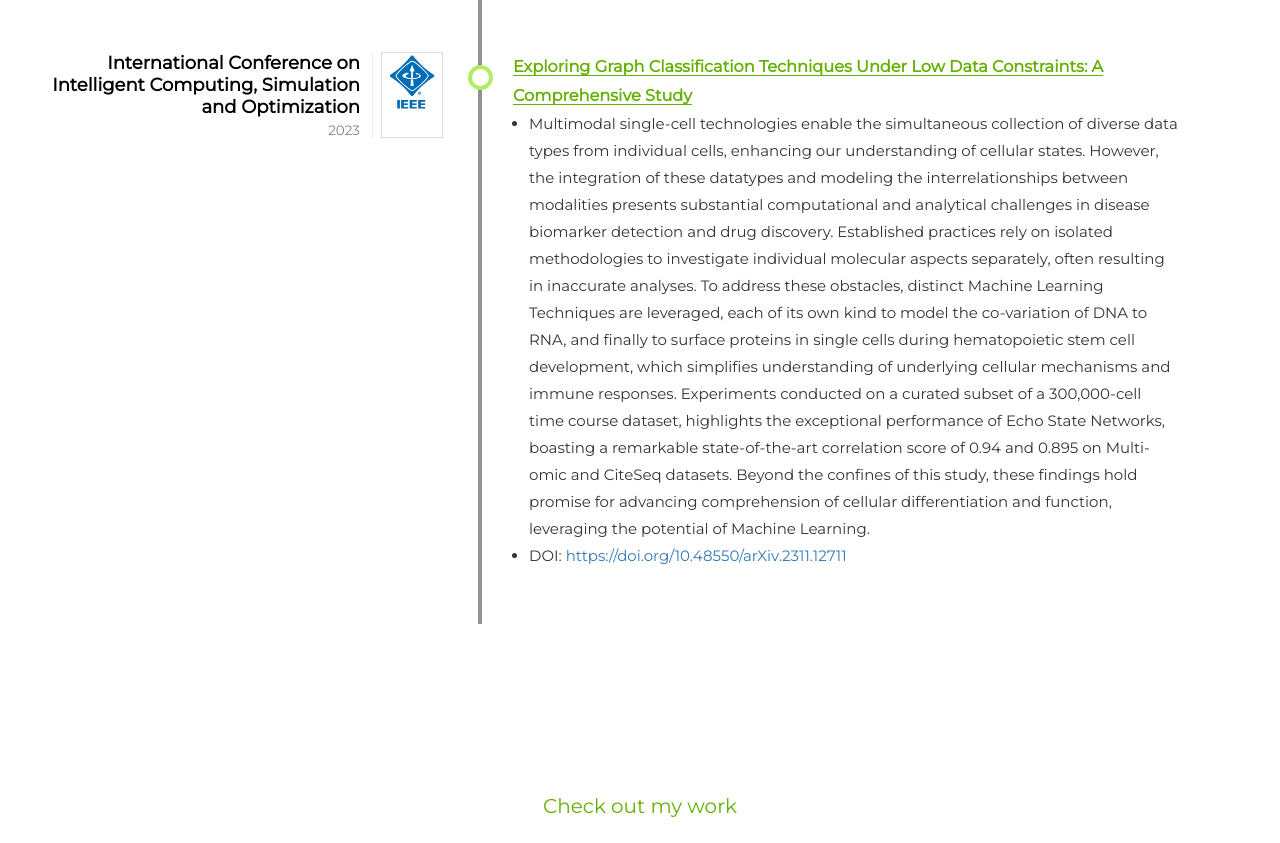
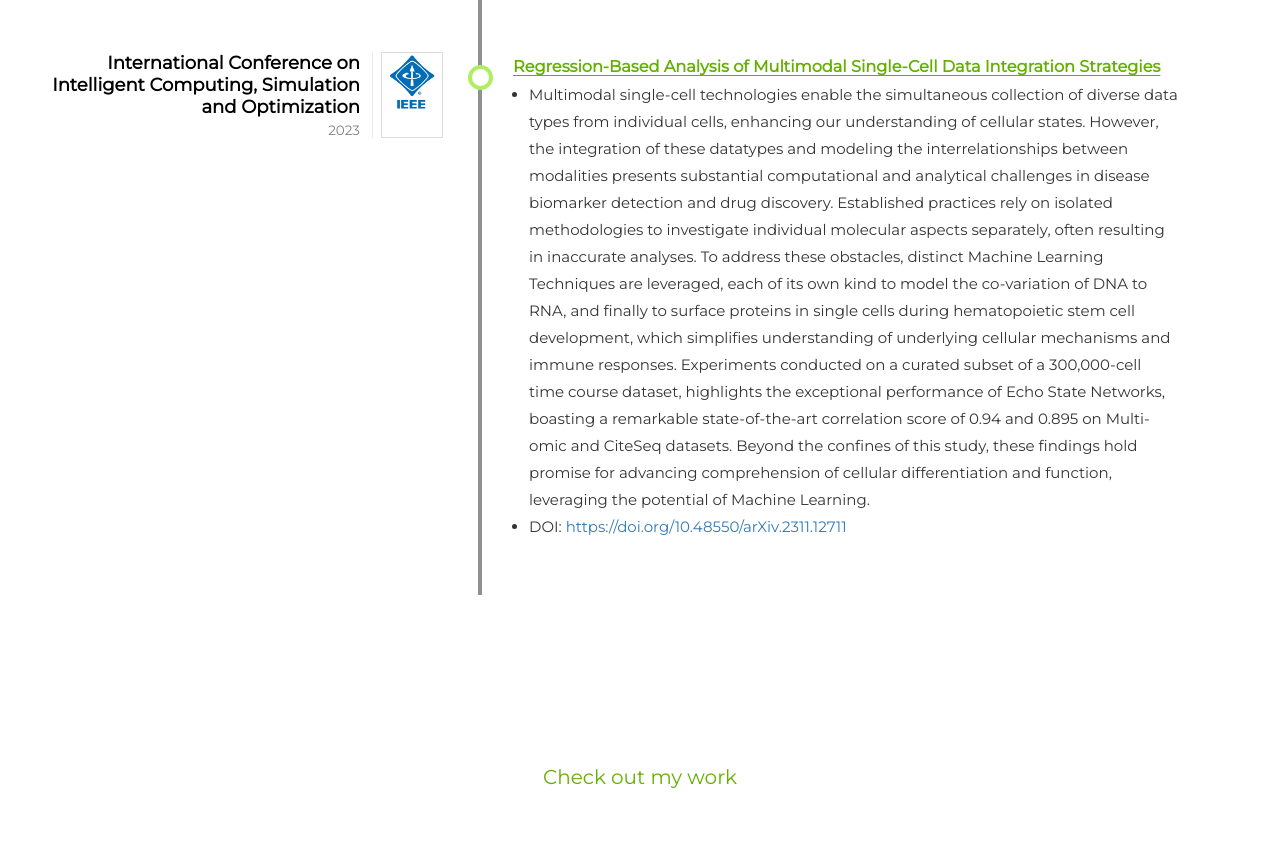
Before and after one commit to bhavya092/Portfolio, a plain HTML site: page index.html in a window 1280 px wide. Shown: the part 6533-7376 px from the top of the page. Drawn offline with nearby package versions, Linux system fonts and the light colour scheme; files whose address does not match are found by name.

Commit message:
update publiocations

```diff
--- a/index.html
+++ b/index.html
@@ -791,8 +791,8 @@
 
           <div class="body">
             <div style="color: #64b000 !important" class="body-title">
-              Exploring Graph Classification Techniques Under Low Data
-              Constraints: A Comprehensive Study
+              Regression-Based Analysis of Multimodal Single-Cell Data
+              Integration Strategies
             </div>
             <ul>
               <li>
```
